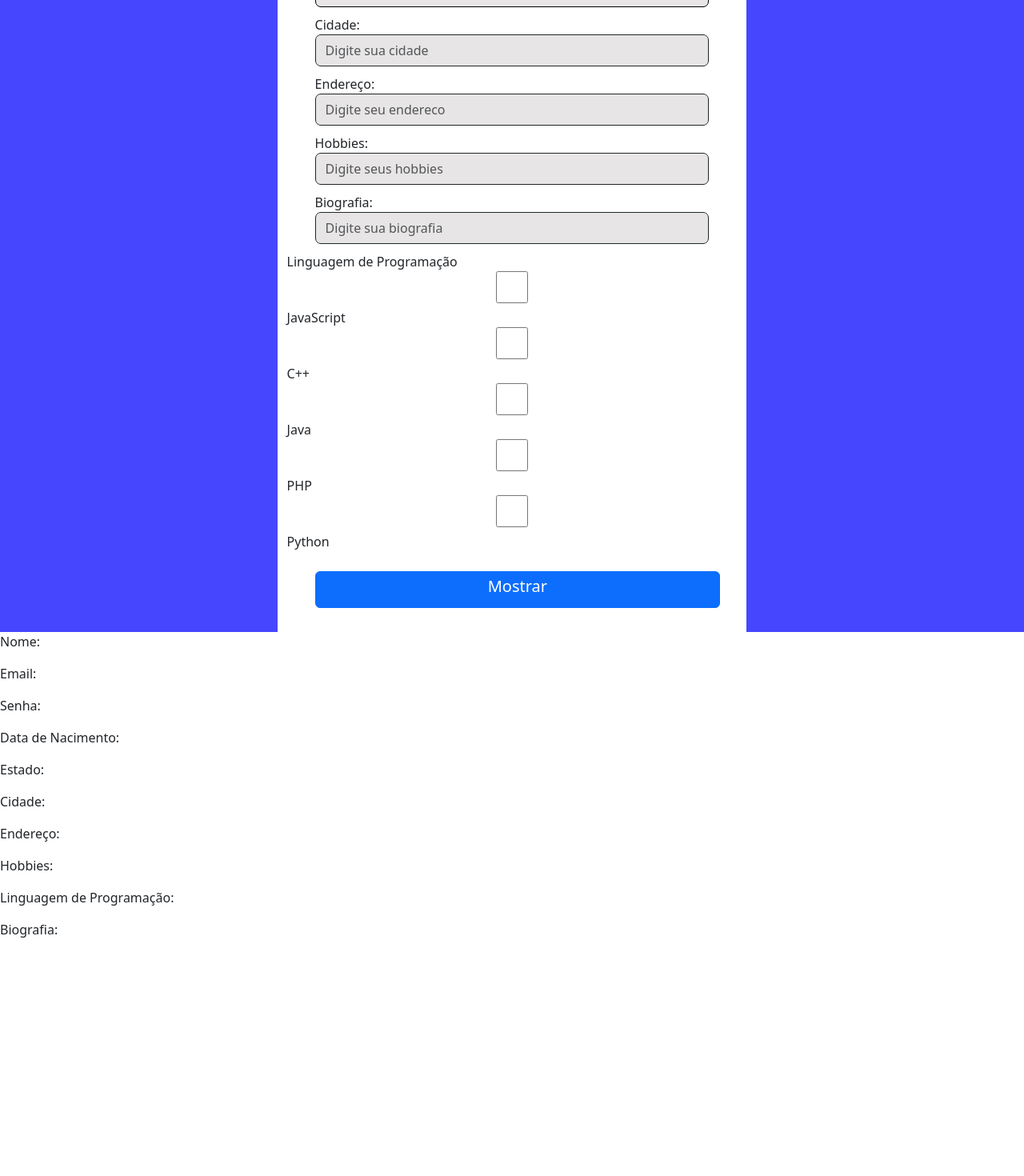
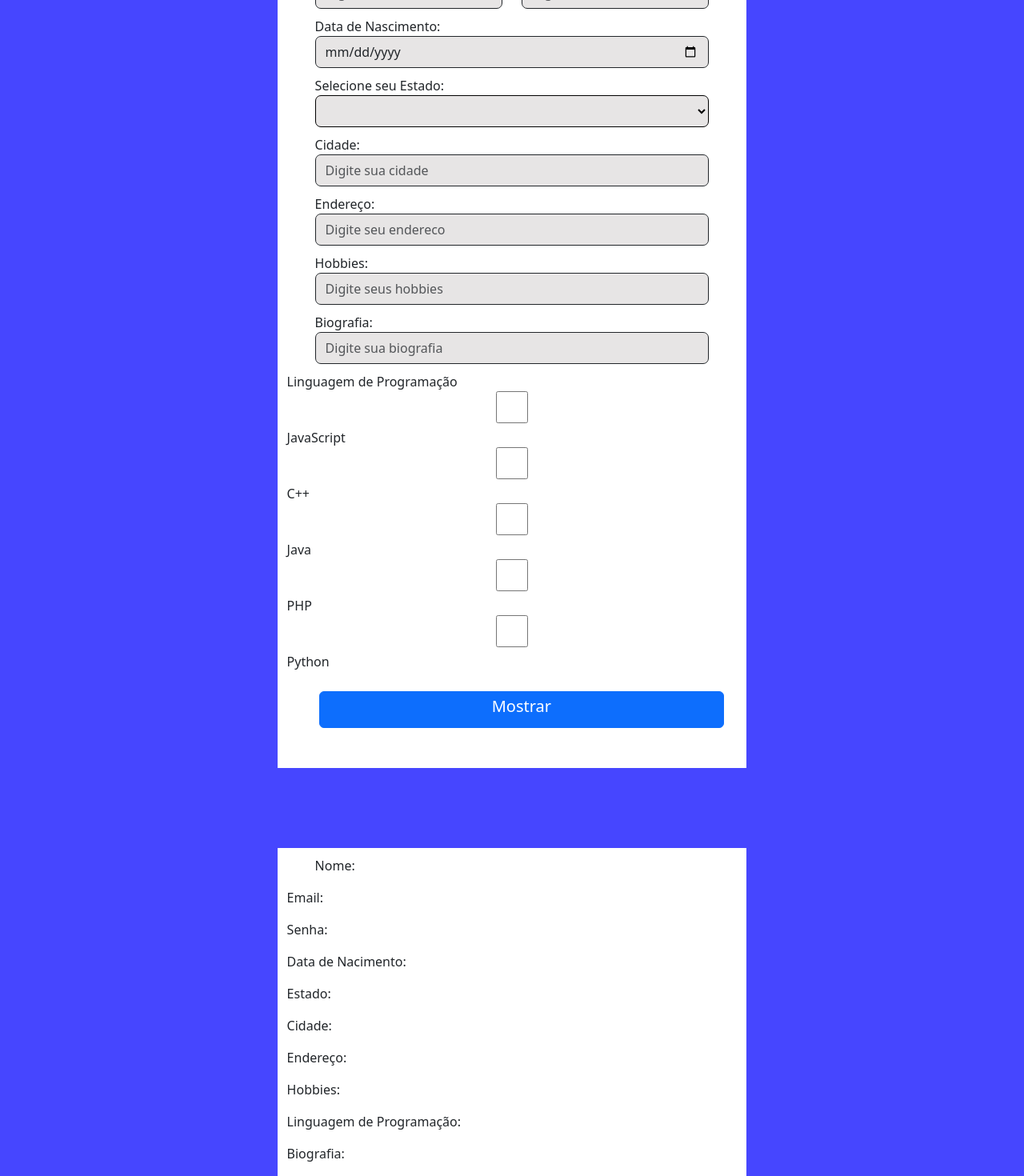
Before and after one commit to spricigom/formDev, a Vue app: page / in a window 1280 px wide. Shown: the part 464-1934 px from the top of the page at 80% size. Before the commit the page ends 1654 px from the top, so only its background shows below. Built offline with nearby package versions, Linux system fonts and the light colour scheme.

Commit message:
começo estilização result.perfil

```diff
--- a/src/components/EditPerfil.vue
+++ b/src/components/EditPerfil.vue
@@ -178,6 +178,21 @@ function enviarDados() {
 }
 </script>
 <template>
+    <div class="cima text-center">
+        <div class="row">
+            <div class="col">
+
+            </div>
+            <div class="col">
+
+            </div>
+            <div class="col">
+
+            </div>
+        </div>
+    </div>
+
+
     <div class="text-left">
         <div class="row">
             <div class="colLados text-center">
@@ -281,7 +296,7 @@ function enviarDados() {
                         <input type="checkbox" v-model="perfil.linguagem" value="PHP" name="PHP"> PHP
                         <input type="checkbox" v-model="perfil.linguagem" value="Python" name="Python"> Python
 
-                        <button type="submit" id="botao" class="btn btn-primary " style="margin-top: 25px; margin-left: 35px; margin-right: 35px; margin-bottom: 30px; width:90% ;"><h5>Mostrar</h5></button>
+                        <button type="submit" id="botao" class="btn btn-primary " style="margin-top: 25px; margin-left: 40px; margin-right: 40px; margin-bottom: 50px; width:90% ;"><h5>Mostrar</h5></button>
                     </form>
                 </div>
             </div>
@@ -299,6 +314,12 @@ function enviarDados() {
 
 
 <style scoped>
+h1{
+    margin-top: 50px;
+}
+.formulario{
+    border-radius: 100px;
+}
 .colLados {
     width: 27.5%;
     background-color: rgb(70, 70, 255);
@@ -308,7 +329,6 @@ function enviarDados() {
 
 .col {
     width: 45%;
-
 }
 
 
@@ -337,4 +357,9 @@ input {
     background-color: rgb(231, 229, 229);
     border: .1px solid;
 }
+
+.cima{
+    background-color: rgb(70, 70, 255) ;
+    height: 100px;
+}
 </style>
--- a/src/components/ResultPerfil.vue
+++ b/src/components/ResultPerfil.vue
@@ -3,28 +3,94 @@ defineProps(['perfil'])
 </script>
 
 <template>
+    <div class="cima text-center">
+        <div class="row">
+            <div class="col">
 
+            </div>
+            <div class="col">
+
+            </div>
+            <div class="col">
+
+            </div>
+        </div>
+    </div>
+
+
+    <div class="text-left ">
+        <div class="row">
+            <div class="colLados text-center">
+            </div>
+            <div class="col">
+                <div class="campo">
                             <label for="">Nome:</label>
+                            <div class="linha">
                                 <p>{{ perfil.nome }}</p>
+                            </div>
+                        </div>
+
+
+
+
                 <label for="">Email:</label>
                 <p>{{ perfil.email }}</p>
+
                 <label for="">Senha:</label>
                 <p>{{ perfil.senha }}</p>
+
                 <label for="">Data de Nacimento:</label>
                 <p>{{ perfil.nascimento }}</p>
+
                 <label for="">Estado:</label>
                 <p>{{ perfil.estados }}</p>
+
                 <label for="">Cidade:</label>
                 <p>{{ perfil.cidade }}</p>
+
                 <label for="">Endereço:</label>
                 <p>{{ perfil.endereco }}</p>
+
                 <label for="">Hobbies:</label>
                 <p>{{ perfil.hobbies }}</p>
+
                 <label for="">Linguagem de Programação:</label>
                 <p>{{ perfil.linguagem }}</p>
+
                 <label for="">Biografia:</label>
                 <p>{{ perfil.biografia }}</p>
+
+            </div>
+            <div class="colLados text-center">
+
+            </div>
+        </div>
+    </div>
+
+
 </template>
 
 <style scoped>
+.colLados {
+    width: 27.5%;
+    background-color: rgb(70, 70, 255);
+
+
+}
+
+.col {
+    width: 45%;
+}
+
+.cima {
+    background-color: rgb(70, 70, 255);
+    height: 100px;
+}
+
+.campo {
+    margin-top: 10px;
+    margin-bottom: 10px;
+    margin-left: 35px;
+    margin-right: 35px;
+}
 </style>
```
Lines whose indentation alone changed are shown as unchanged.
